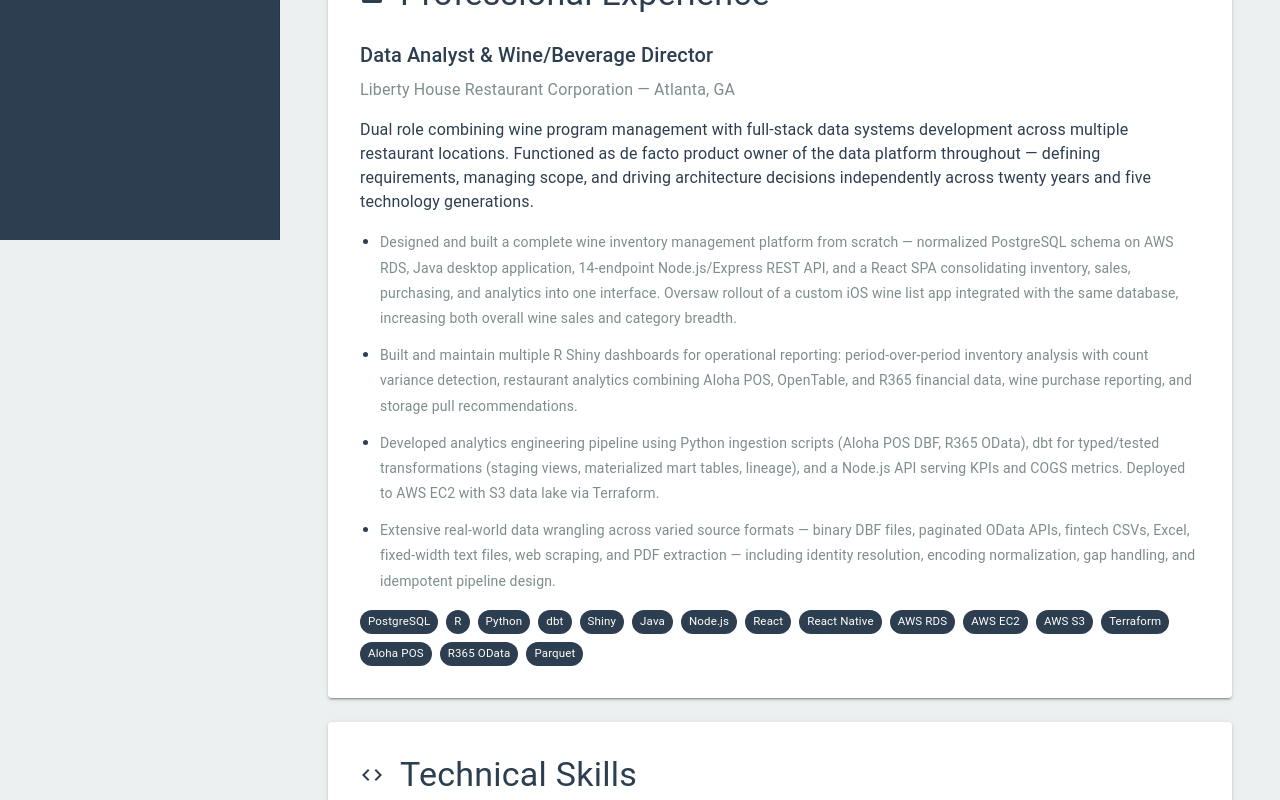
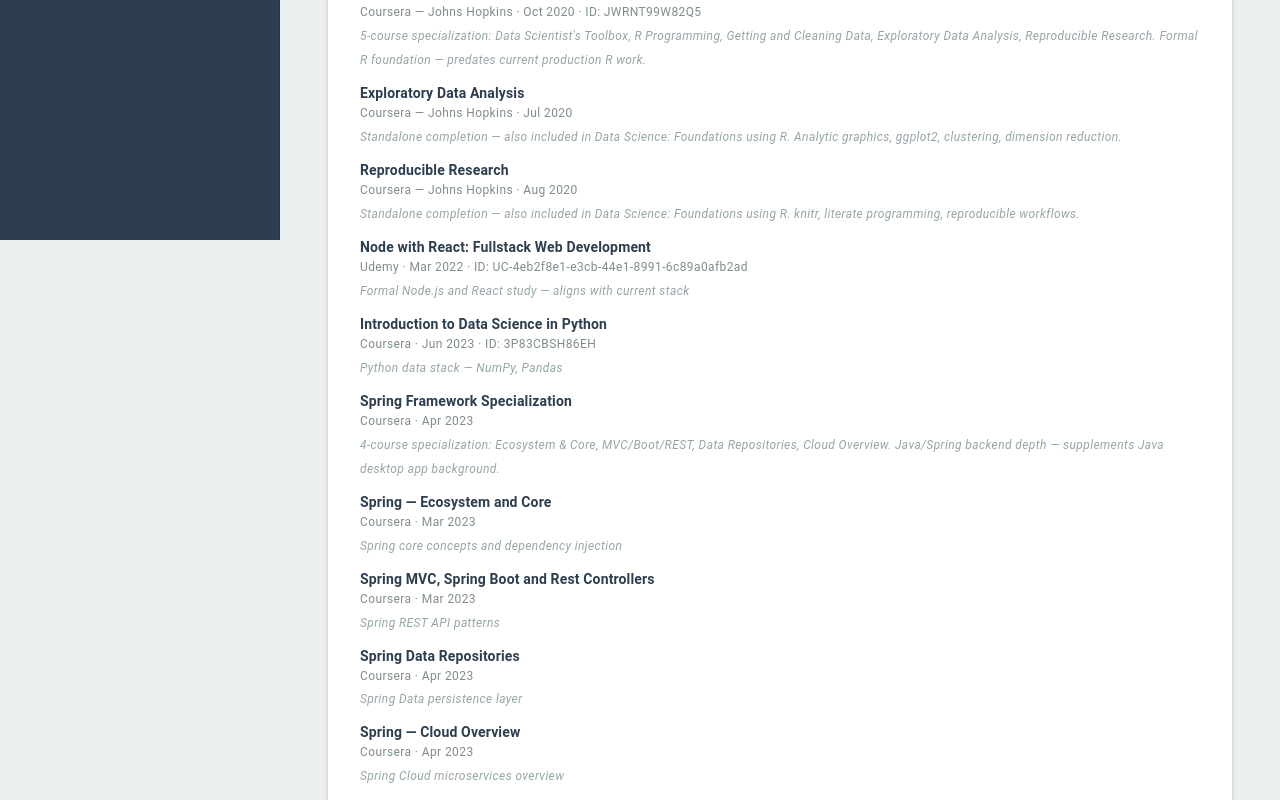
Before and after one commit to mdonovan3/Portfolio, a React (Vite) app: page /resume in a window 1280 px wide. Shown: the part 560-1360 px from the top of the page. Built offline with nearby package versions, Linux system fonts and the light colour scheme.

Commit message:
Add continuing education certifications to Resume and profile.json with course lists

```diff
--- a/src/pages/Resume.jsx
+++ b/src/pages/Resume.jsx
@@ -5,8 +5,75 @@
   Box,
   Grid,
   Chip,
+  Divider,
 } from "@mui/material";
 import { Code, School, Work, LocationOn } from "@mui/icons-material";
+
+const continuingEd = [
+  {
+    name: "Data Science: Foundations using R",
+    issuer: "Coursera — Johns Hopkins",
+    date: "Oct 2020",
+    credentialId: "JWRNT99W82Q5",
+    note: "5-course specialization: Data Scientist's Toolbox, R Programming, Getting and Cleaning Data, Exploratory Data Analysis, Reproducible Research. Formal R foundation — predates current production R work.",
+  },
+  {
+    name: "Exploratory Data Analysis",
+    issuer: "Coursera — Johns Hopkins",
+    date: "Jul 2020",
+    note: "Standalone completion — also included in Data Science: Foundations using R. Analytic graphics, ggplot2, clustering, dimension reduction.",
+  },
+  {
+    name: "Reproducible Research",
+    issuer: "Coursera — Johns Hopkins",
+    date: "Aug 2020",
+    note: "Standalone completion — also included in Data Science: Foundations using R. knitr, literate programming, reproducible workflows.",
+  },
+  {
+    name: "Node with React: Fullstack Web Development",
+    issuer: "Udemy",
+    date: "Mar 2022",
+    credentialId: "UC-4eb2f8e1-e3cb-44e1-8991-6c89a0afb2ad",
+    note: "Formal Node.js and React study — aligns with current stack",
+  },
+  {
+    name: "Introduction to Data Science in Python",
+    issuer: "Coursera",
+    date: "Jun 2023",
+    credentialId: "3P83CBSH86EH",
+    note: "Python data stack — NumPy, Pandas",
+  },
+  {
+    name: "Spring Framework Specialization",
+    issuer: "Coursera",
+    date: "Apr 2023",
+    note: "4-course specialization: Ecosystem & Core, MVC/Boot/REST, Data Repositories, Cloud Overview. Java/Spring backend depth — supplements Java desktop app background.",
+  },
+  {
+    name: "Spring — Ecosystem and Core",
+    issuer: "Coursera",
+    date: "Mar 2023",
+    note: "Spring core concepts and dependency injection",
+  },
+  {
+    name: "Spring MVC, Spring Boot and Rest Controllers",
+    issuer: "Coursera",
+    date: "Mar 2023",
+    note: "Spring REST API patterns",
+  },
+  {
+    name: "Spring Data Repositories",
+    issuer: "Coursera",
+    date: "Apr 2023",
+    note: "Spring Data persistence layer",
+  },
+  {
+    name: "Spring — Cloud Overview",
+    issuer: "Coursera",
+    date: "Apr 2023",
+    note: "Spring Cloud microservices overview",
+  },
+];
 
 const skillGroups = [
   {
@@ -83,6 +150,25 @@
         <Typography variant="body1" color="text.secondary">
           Southern Polytechnic State University (now Kennesaw State University)
         </Typography>
+
+        <Divider sx={{ my: 3 }} />
+
+        <Typography variant="overline" sx={{ color: "#7f8c8d", fontWeight: 700, letterSpacing: "0.1em", display: "block", mb: 2 }}>
+          Continuing Education
+        </Typography>
+        {continuingEd.map((cert, i) => (
+          <Box key={cert.name} sx={{ mb: i < continuingEd.length - 1 ? 1.5 : 0 }}>
+            <Typography variant="body2" sx={{ fontWeight: 600, color: "#2c3e50", lineHeight: 1.5 }}>
+              {cert.name}
+            </Typography>
+            <Typography variant="caption" color="text.secondary" sx={{ display: "block" }}>
+              {cert.issuer} · {cert.date}{cert.credentialId ? ` · ID: ${cert.credentialId}` : ""}
+            </Typography>
+            <Typography variant="caption" sx={{ color: "#95a5a6", fontStyle: "italic" }}>
+              {cert.note}
+            </Typography>
+          </Box>
+        ))}
       </Paper>
 
       <Paper elevation={2} sx={{ p: 4, mb: 3 }}>
```
Also changed, not shown: public/profile.json.
